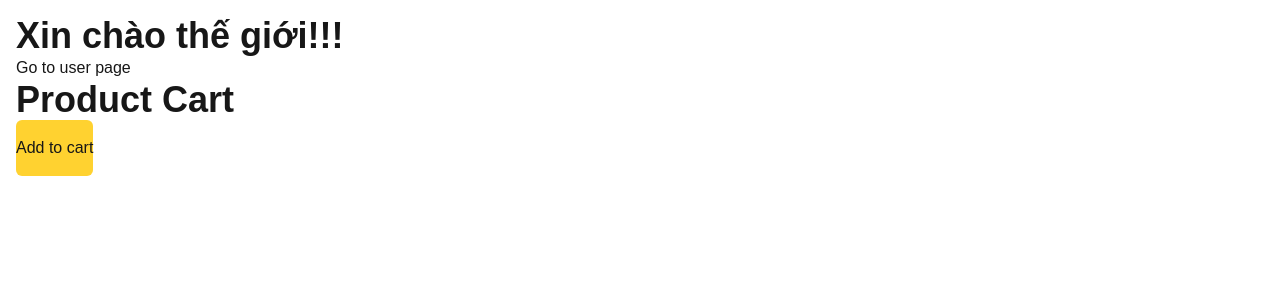
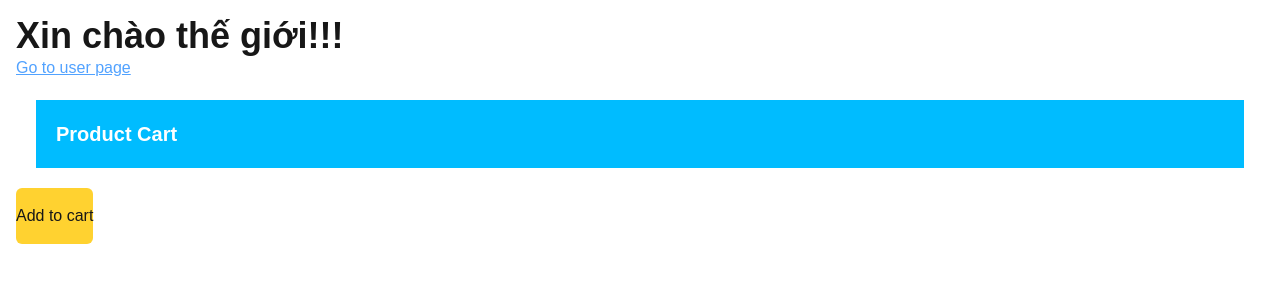
Before and after one commit to Gabriel7721/K24WD03-Next-App-1, a Next.js app: page / in a window 1280 px wide. Shown: the top 300 px of the page. Built offline with nearby package versions, Linux system fonts and the light colour scheme.

Commit message:
update install daisy ui

```diff
--- a/app/components/ProductCart.tsx
+++ b/app/components/ProductCart.tsx
@@ -3,7 +3,9 @@ import AddToCart from "./AddToCart";
 const ProductCart = () => {
   return (
     <main>
-      <h1>Product Cart</h1>
+      <h1 className="p-5 m-5 bg-sky-400 text-white text-xl hover:bg-sky-600">
+        Product Cart
+      </h1>
       <AddToCart />
     </main>
   );
--- a/app/globals.css
+++ b/app/globals.css
@@ -1,4 +1,5 @@
 @import "tailwindcss";
+@plugin "daisyui";
 
 :root {
   --background: #ffffff;
@@ -37,4 +38,12 @@ body {
   button {
     @apply bg-amber-300 py-4 rounded-md;
   }
+
+  a {
+    @apply text-blue-400 underline;
+  }
+
+  a:hover {
+    @apply text-blue-600 no-underline;
+  }
 }
--- a/package.json
+++ b/package.json
@@ -18,6 +18,7 @@
     "@types/node": "^20",
     "@types/react": "^19",
     "@types/react-dom": "^19",
+    "daisyui": "^5.5.14",
     "eslint": "^9",
     "eslint-config-next": "16.1.6",
     "tailwindcss": "^4",
```
Also changed, not shown: 1 other file (tests, documents, lock files or other folders).
